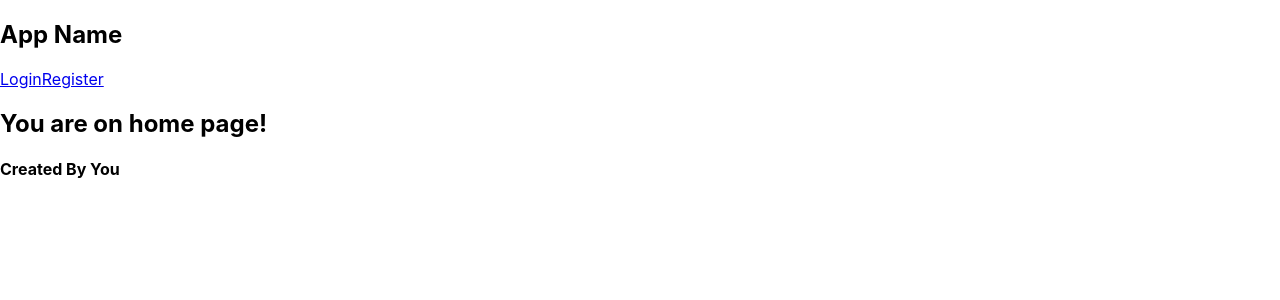
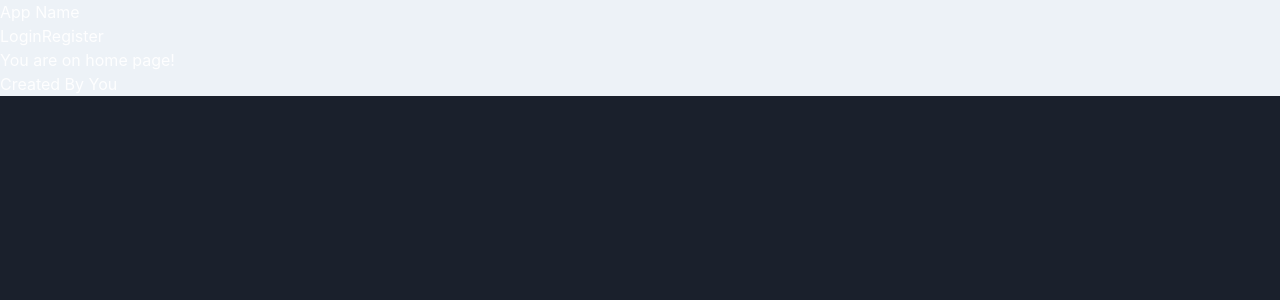
Before and after one commit to HonestPretzels/RAT_HUB_CSGO, a React (Create React App) app in the folder frontend/: page / in a window 1280 px wide. Shown: the top 300 px of the page. Built offline with nearby package versions, Linux system fonts and the light colour scheme; no server answers.

Commit message:
Chakra install

```diff
--- a/frontend/package.json
+++ b/frontend/package.json
@@ -3,6 +3,10 @@
   "version": "0.1.0",
   "private": true,
   "dependencies": {
+    "@chakra-ui/icons": "^2.0.17",
+    "@chakra-ui/react": "^2.5.1",
+    "@emotion/react": "^11.10.6",
+    "@emotion/styled": "^11.10.6",
     "@testing-library/jest-dom": "^5.16.5",
     "@testing-library/react": "^13.4.0",
     "@testing-library/user-event": "^13.5.0",
@@ -12,6 +16,7 @@
     "@types/react-dom": "^18.0.11",
     "axios": "^1.3.3",
     "dayjs": "^1.11.7",
+    "framer-motion": "^10.0.1",
     "jwt-decode": "^3.1.2",
     "react": "^18.2.0",
     "react-dom": "^18.2.0",
--- a/frontend/src/App.tsx
+++ b/frontend/src/App.tsx
@@ -1,3 +1,10 @@
+import {
+	Box,
+	ChakraProvider,
+	ColorModeScript,
+	useColorModeValue,
+} from "@chakra-ui/react";
+
 import "./index.css";
 import Footer from "./components/Footer";
 import Navbar from "./components/Navbar";
@@ -8,11 +15,14 @@ import Home from "./views/homePage";
 import Login from "./views/loginPage";
 import Register from "./views/registerPage";
 import ProtectedPage from "./views/ProtectedPage";
+import theme from "./theme/theme";
 
 function App() {
 	return (
+		<ChakraProvider theme={theme}>
+			<ColorModeScript initialColorMode={theme.config.initialColorMode} />
 			<Router>
-			<div className="flex flex-col min-h-screen overflow-hidden">
+				<Box bg={useColorModeValue("gray.100", "gray.900")}>
 					<AuthProvider>
 						<Navbar />
 						<Switch>
@@ -27,8 +37,9 @@ function App() {
 						</Switch>
 					</AuthProvider>
 					<Footer />
-			</div>
+				</Box>
 			</Router>
+		</ChakraProvider>
 	);
 }
 
--- /dev/null
+++ b/frontend/src/theme/theme.ts
@@ -0,0 +1,13 @@
+// 1. import `extendTheme` function
+import { extendTheme, type ThemeConfig } from "@chakra-ui/react";
+
+// 2. Add your color mode config
+const config: ThemeConfig = {
+	initialColorMode: "dark",
+	useSystemColorMode: false,
+};
+
+// 3. extend the theme
+const theme = extendTheme({ config });
+
+export default theme;
```
Also changed, not shown: 1 other file (tests, documents, lock files or other folders). Lines whose indentation alone changed are shown as unchanged.
